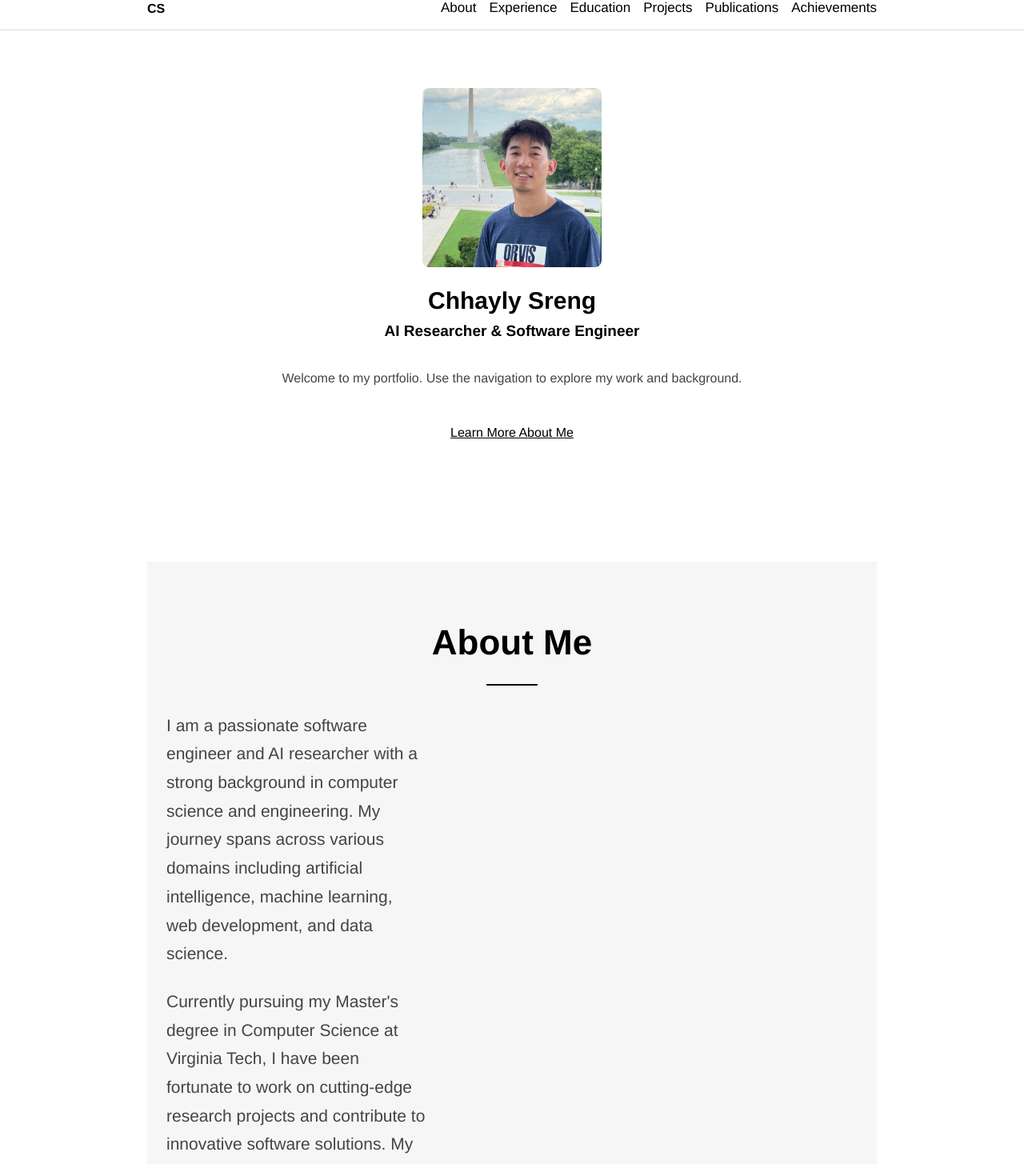
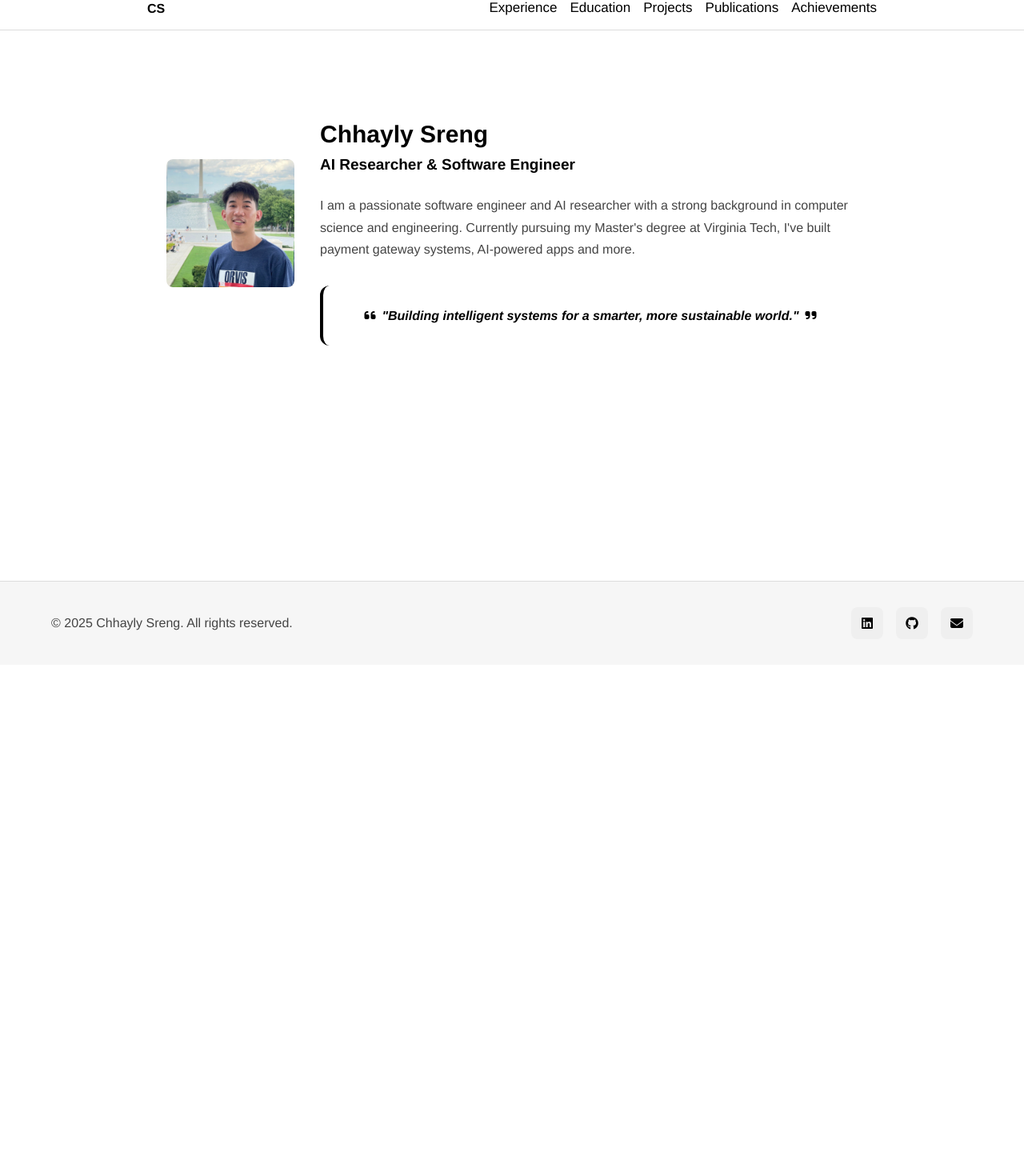
Before and after one commit to chhayly/chhayly.github.io, a Next.js app: page / in a window 1280 px wide. Shown: the part 16-1471 px from the top of the page at 80% size. After the commit the page ends 847 px from the top, so only its background shows below. Built offline with nearby package versions, Linux system fonts and the light colour scheme.

Commit message:
Improve home page layout

```diff
--- a/app/layout.tsx
+++ b/app/layout.tsx
@@ -25,7 +25,6 @@ export default function RootLayout({
           <div className="header-container">
             <Link href="/" className="logo">CS</Link>
             <nav className="site-nav">
-              <Link href="/#about">About</Link>
               <Link href="/experience">Experience</Link>
               <Link href="/education">Education</Link>
               <Link href="/projects">Projects</Link>
--- a/app/page.tsx
+++ b/app/page.tsx
@@ -1,34 +1,19 @@
-import Link from 'next/link';
-
 export default function Home() {
   return (
     <main>
       <section className="home-intro">
         <div className="container">
-        <div className="about-profile">
+          <div className="intro-content">
+            <div className="intro-profile">
               <div className="profile-image">
                 <img src="/images/profile_picture.png" alt="Chhayly Sreng" />
               </div>
+            </div>
+            <div className="intro-text">
               <h1 className="profile-name">Chhayly Sreng</h1>
               <p className="profile-subtitle">AI Researcher &amp; Software Engineer</p>
-        </div>
               <p className="home-message">
-          Welcome to my portfolio. Use the navigation to explore my work and background.
-        </p>
-        <a href="#about" className="home-cta">Learn More About Me</a>
-      </div>
-    </section>
-    <section id="about" className="about">
-      <div className="container">
-        <h2 className="section-title">About Me</h2>
-        <div className="about-content">
-          <div className="about-left">
-            <div className="about-text">
-              <p>
-                I am a passionate software engineer and AI researcher with a strong background in computer science and engineering. My journey spans across various domains including artificial intelligence, machine learning, web development, and data science.
-              </p>
-              <p>
-                Currently pursuing my Master's degree in Computer Science at Virginia Tech, I have been fortunate to work on cutting-edge research projects and contribute to innovative software solutions. My experience includes developing payment gateway systems, AI-powered applications, and educational platforms.
+                I am a passionate software engineer and AI researcher with a strong background in computer science and engineering. Currently pursuing my Master's degree at Virginia Tech, I've built payment gateway systems, AI-powered apps and more.
               </p>
               <p className="about-philosophy">
                 <i className="fas fa-quote-left"></i>
@@ -38,7 +23,6 @@ export default function Home() {
             </div>
           </div>
         </div>
-      </div>
       </section>
     </main>
   );
--- a/public/css/style.css
+++ b/public/css/style.css
@@ -1406,6 +1406,15 @@ section {
         grid-template-columns: 1fr;
     }
 
+    .intro-content {
+        grid-template-columns: 1fr;
+        text-align: center;
+    }
+
+    .intro-text {
+        text-align: center;
+    }
+
     .timeline {
         margin-left: var(--spacing-4);
     }
@@ -1867,8 +1876,20 @@ textarea:focus {
 
 /* --- Home Intro Section --- */
 .home-intro {
-    text-align: center;
-    padding: var(--spacing-12) 0;
+    padding: var(--spacing-16) 0;
+}
+
+.intro-content {
+    display: grid;
+    grid-template-columns: auto 1fr;
+    gap: var(--spacing-8);
+    align-items: center;
+    max-width: 900px;
+    margin: 0 auto;
+}
+
+.intro-text {
+    text-align: left;
 }
 
 .home-message {
@@ -1876,10 +1897,9 @@ textarea:focus {
     color: var(--text-secondary);
 }
 
-.home-cta {
-    display: inline-block;
-    margin-top: var(--spacing-4);
-    color: var(--primary-color);
-    text-decoration: underline;
+.intro-profile .profile-image {
+    width: 10rem;
+    height: 10rem;
+    margin: 0;
 }
 /* --- End Home Intro Section --- */
```
Lines whose indentation alone changed are shown as unchanged.
